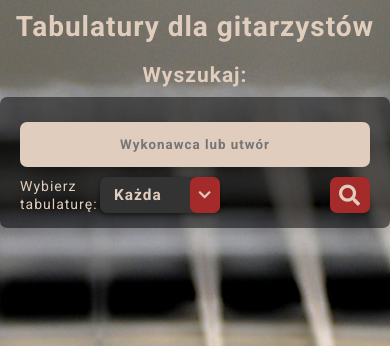
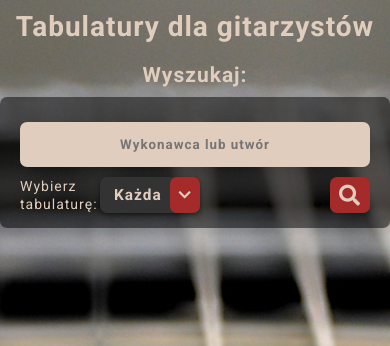
Before and after one commit to pawelsan/guitar-tabs-app, a React (Create React App) app: page / in a window 390 px wide. Shown: the top 346 px of the page. Built offline with nearby package versions, Linux system fonts and the light colour scheme.

Commit message:
RWD 320px fix

```diff
--- a/src/App.css
+++ b/src/App.css
@@ -35,6 +35,7 @@ a {
 /* Header */
 .header {
     min-width: 50%;
+    max-width: 100%;
 }
 .controls-wrapper {
     background: rgba(0,0,0,.5);
@@ -143,13 +144,6 @@ form input {
     background-color: brown;
     word-wrap: break-word
 }
-
-@media (max-width: 1023px) {
-    .items {
-        width: 50%;
-        grid-gap: 25px;
-    }
-  }
 
 .item ol > li {
     padding: 5px
@@ -287,3 +281,14 @@ li a:hover, a:hover {
     margin: 5px;
     background: rgba(0,0,0,.5)
 }
+
+
+@media (max-width: 1023px) {
+    .items {
+        width: 50%;
+        grid-gap: 25px;
+    }
+    select {
+        width: 100px;
+    }
+  }
```
